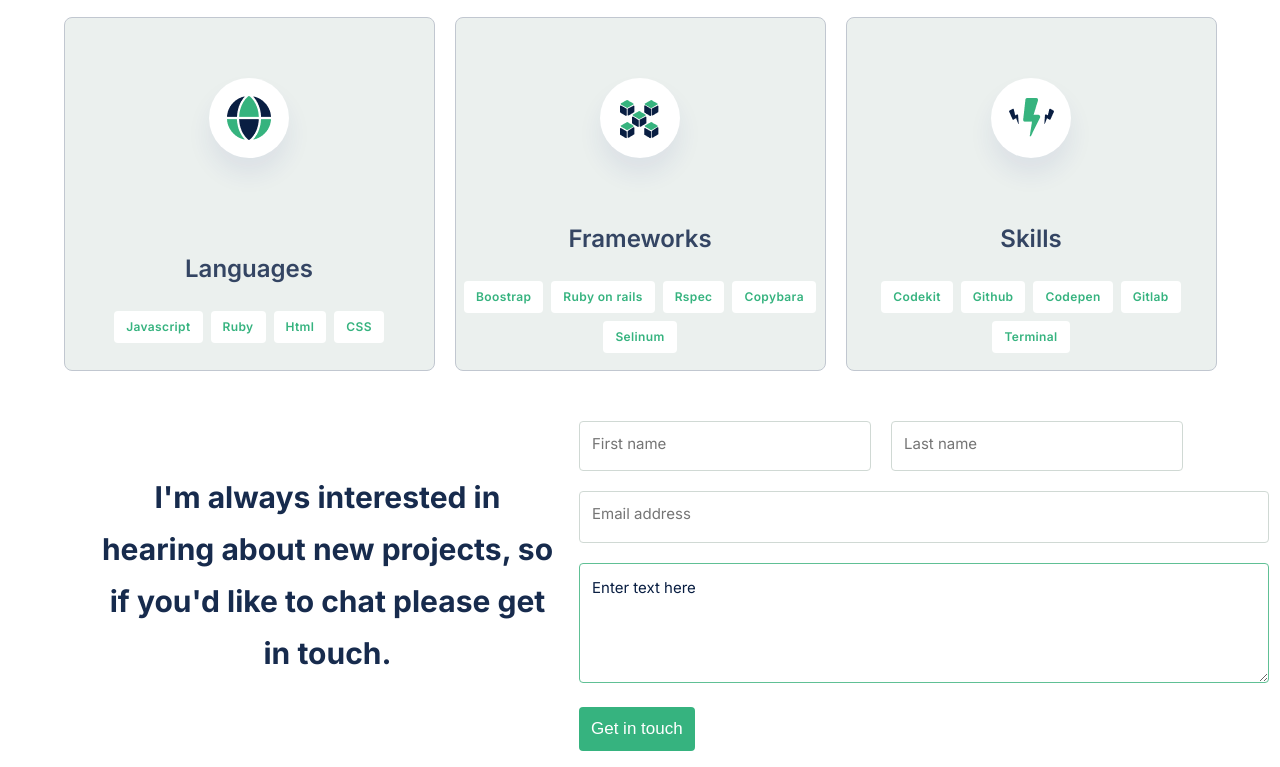
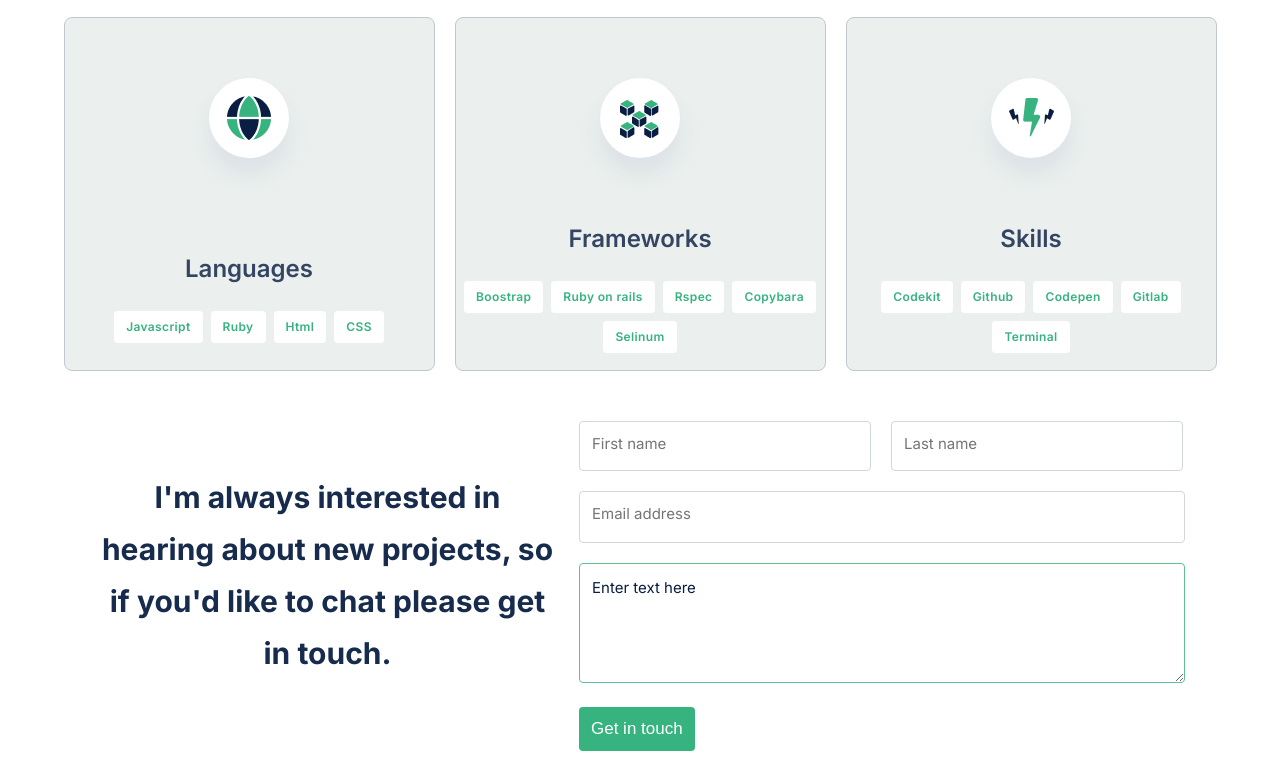
Before and after one commit to raezon/portfolio-microverse, a website: page index.html in a window 1280 px wide. Shown: the part 2581-3348 px from the top of the page. Drawn offline with Linux system fonts and the light colour scheme.

Commit message:
Enhance responsive contactus on media.css

```diff
--- a/css/media.css
+++ b/css/media.css
@@ -102,7 +102,7 @@
   /** inputs **/
   .contact-input,
   .contact-text-area {
-    width: 684px;
+    width: 600px;
   }
   /** about me **/
   .p-about-me{
```
